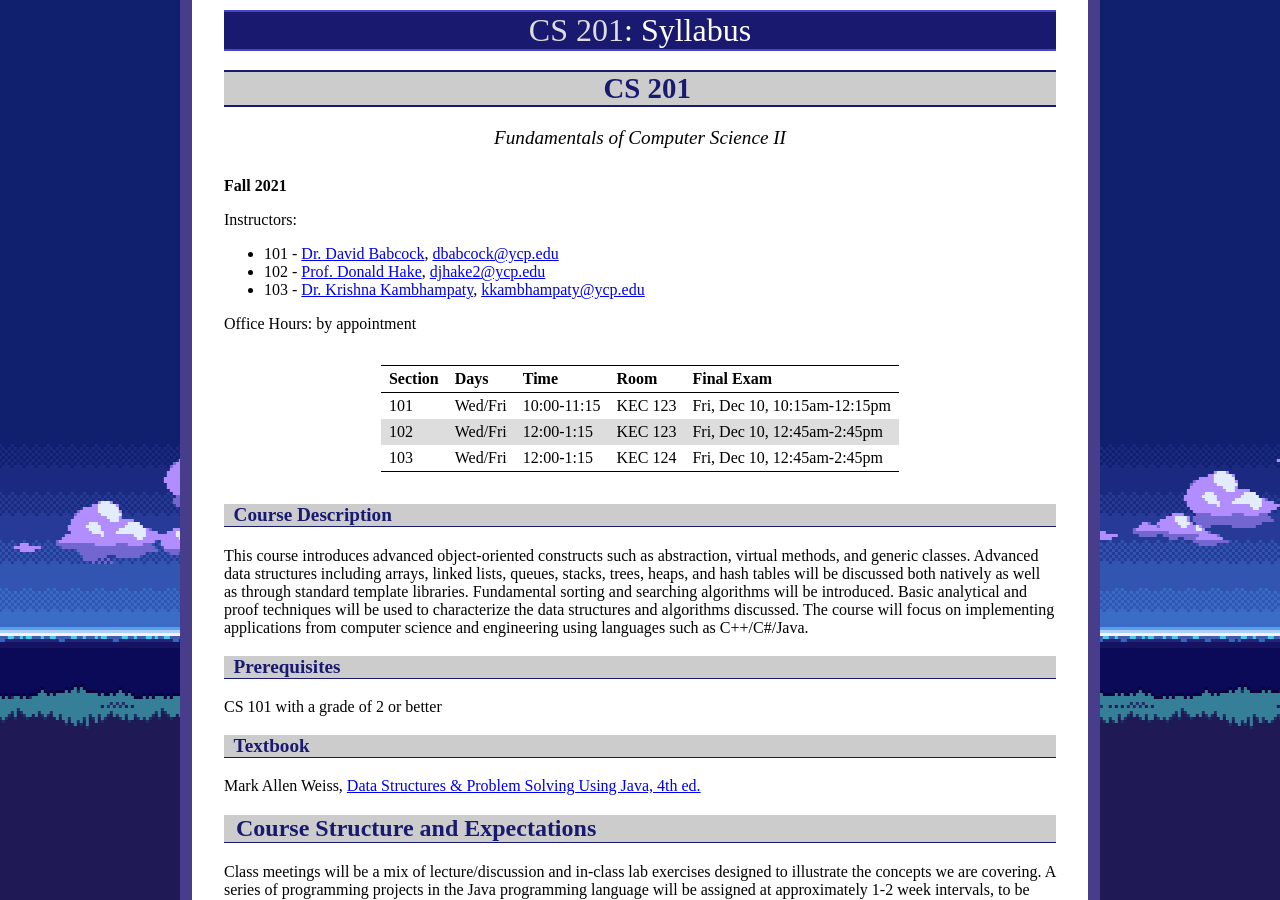
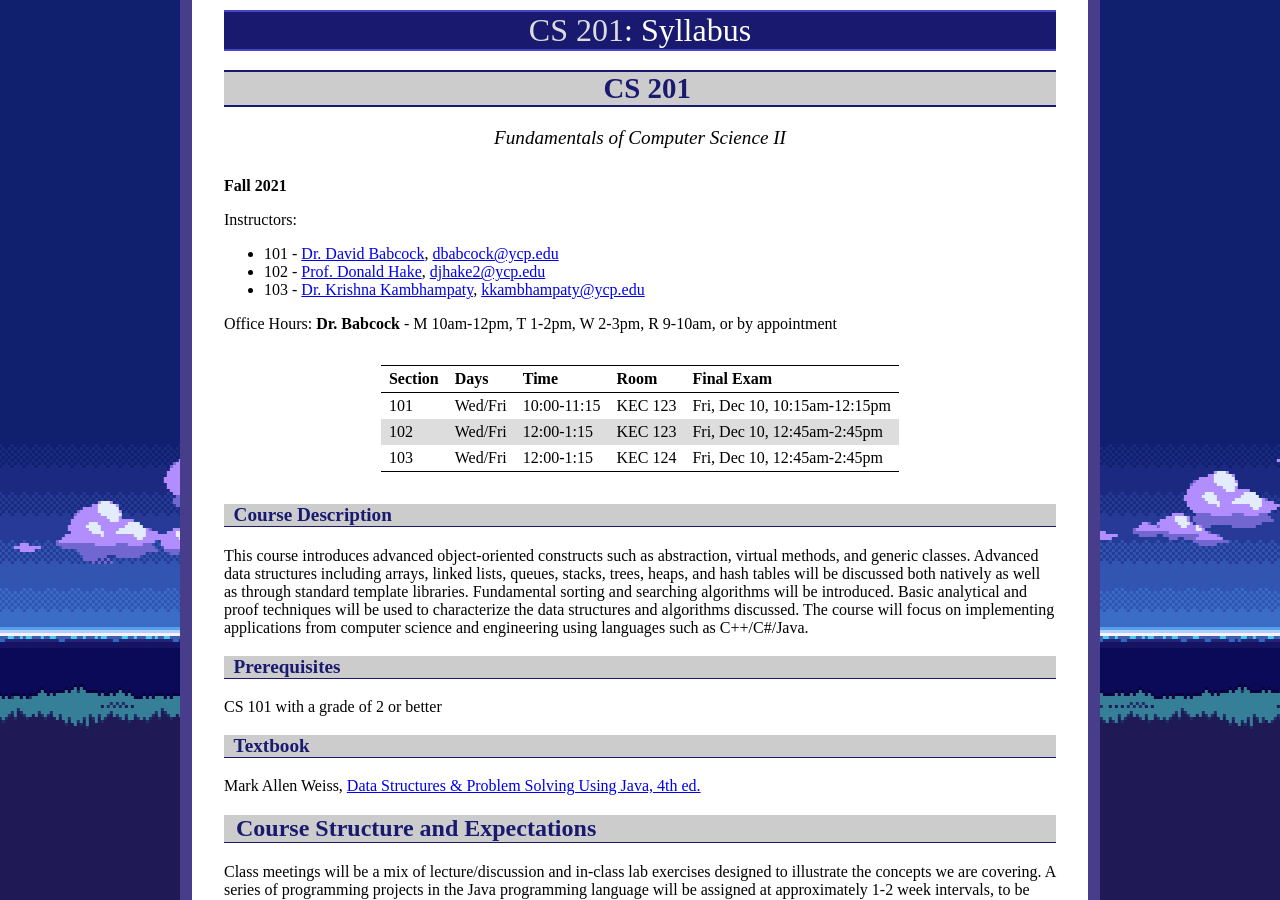
Before and after one commit to ycpcs/cs201-fall2021, a Jekyll site: the page built from syllabus.md, in a window 1280 px wide and 900 px high. Built offline with Jekyll 4.4.1, drawn with Linux system fonts in a browser that asks for light colours.

Commit message:
add office hours
add office hours

```diff
--- a/syllabus.md
+++ b/syllabus.md
@@ -14,7 +14,7 @@ Instructors:
 - 102 - <a href="http://faculty.ycp.edu/~djhake2">Prof. Donald Hake</a>, <djhake2@ycp.edu>
 - 103 - <a href="http://faculty.ycp.edu/~kkambhampaty">Dr. Krishna Kambhampaty</a>, <kkambhampaty@ycp.edu>
 
-Office Hours: by appointment
+Office Hours: **Dr. Babcock** - M 10am-12pm, T 1-2pm, W 2-3pm, R 9-10am, or by appointment
 
  Section  | Days      |  Time       | Room    | Final Exam
  -------- | --------- |  ---------- | ------- | ----------
```
